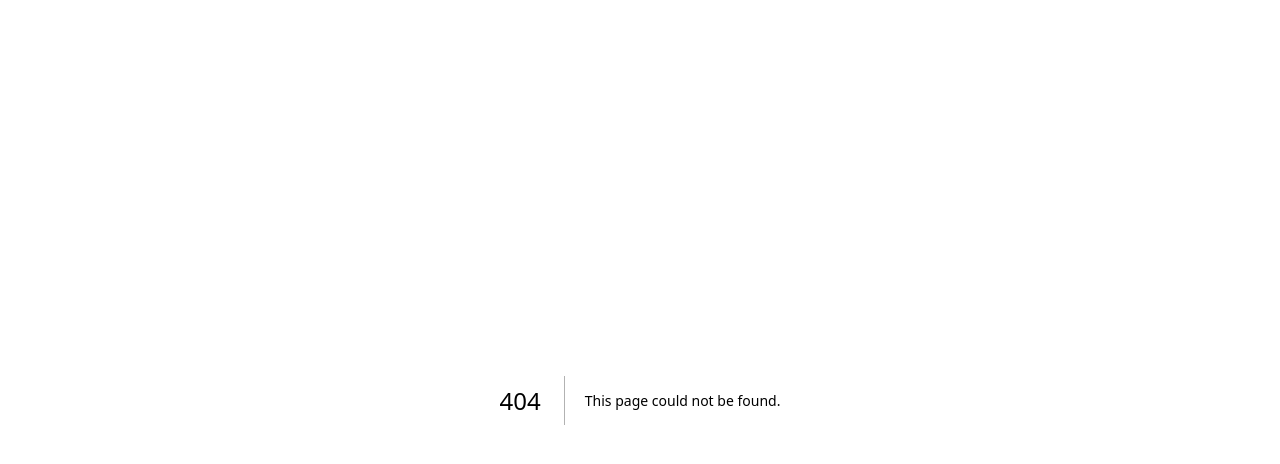
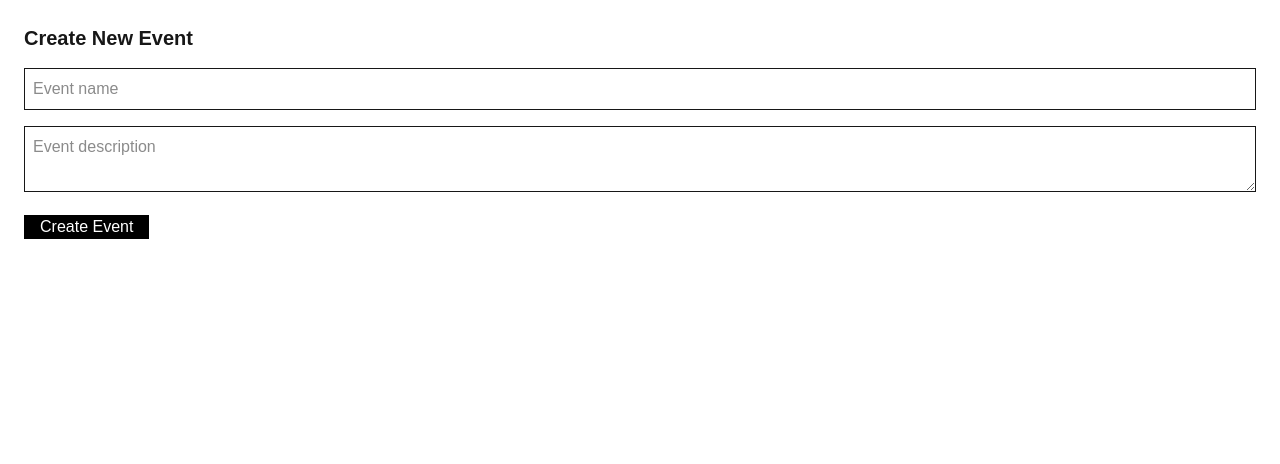
Before and after one commit to MatheeshaB2004/Ayubowan-Connect, a Next.js app in the folder frontend/: page /events/create in a window 1280 px wide. Before the commit this address had no page. Shown: the top 464 px of the page. Built offline with nearby package versions, Linux system fonts and the light colour scheme.

Commit message:
feature(events): add create event page UI

```diff
--- /dev/null
+++ b/frontend/app/events/create/page.tsx
@@ -0,0 +1,24 @@
+export default function CreateEventPage() {
+    return (
+        <main className = "p-6">
+            <h1 className = "text-xl font-semibold">Create New Event</h1>
+
+            <form className="mt-4 space-y-4">
+                <input
+                    type = "text"
+                    placeholder = "Event name"
+                    className = "border p-2 w-full"
+                />
+
+                <textarea
+                    placeholder = "Event description"
+                    className = "border p-2 w-full"
+                />
+
+                <button className = "bg-black text-white px-4 py-2rounded">
+                    Create Event
+                </button>
+            </form>
+        </main>
+    );
+}
```
